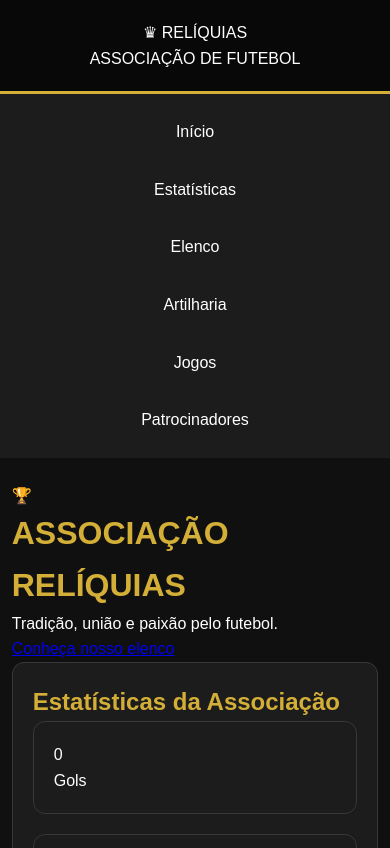
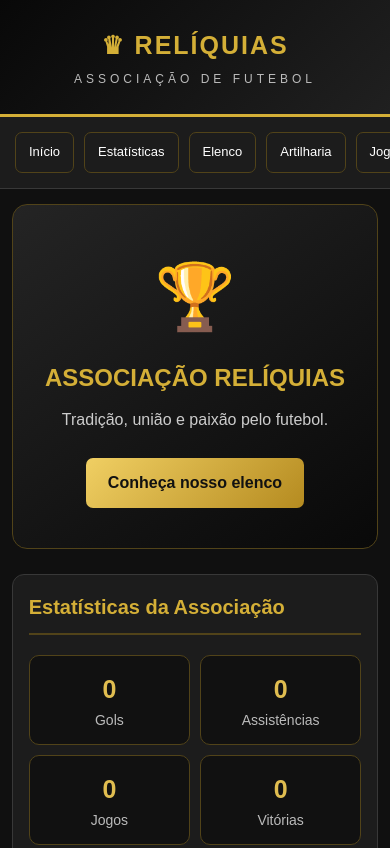
Before and after one commit to alexandrejr1969-dot/associacao-reliquias, a plain HTML site: page index.html in a window 390 px wide. Shown: the top 848 px of the page. Drawn offline with Linux system fonts and the light colour scheme.

Commit message:
Update style.css
Melhorando identidade visual do site.

```diff
--- a/style.css
+++ b/style.css
@@ -1,8 +1,17 @@
+
+/* =====================================
+   ASSOCIACAO RELIQUIAS
+   IDENTIDADE VISUAL OFICIAL
+===================================== */
 
 * {
   box-sizing: border-box;
   margin: 0;
   padding: 0;
+}
+
+html {
+  scroll-behavior: smooth;
 }
 
 body {
@@ -12,32 +21,49 @@ body {
   line-height: 1.6;
 }
 
+/* CABECALHO */
+
 header {
-  background: #080808;
-  padding: 20px;
+  background: linear-gradient(135deg, #080808, #202020);
+  padding: 25px 15px;
   text-align: center;
   border-bottom: 3px solid #d4af37;
 }
 
-header h1,
-h1, h2, h3 {
+.logo {
+  font-size: 30px;
+  font-weight: bold;
   color: #d4af37;
+  letter-spacing: 2px;
 }
+
+.sub {
+  color: #bbbbbb;
+  font-size: 12px;
+  letter-spacing: 4px;
+  margin-top: 5px;
+}
+
+/* MENU */
 
 nav {
   display: flex;
   justify-content: center;
   flex-wrap: wrap;
-  gap: 12px;
+  gap: 10px;
   padding: 15px;
   background: #1c1c1c;
+  border-bottom: 1px solid #383838;
 }
 
 nav a {
   color: #ffffff;
   text-decoration: none;
-  padding: 10px 14px;
-  border-radius: 6px;
+  padding: 9px 13px;
+  border: 1px solid #514319;
+  border-radius: 7px;
+  font-size: 13px;
+  transition: 0.3s;
 }
 
 nav a:hover {
@@ -45,59 +71,229 @@ nav a:hover {
   color: #111111;
 }
 
+/* CONTEUDO PRINCIPAL */
+
 main {
   width: 92%;
   max-width: 1100px;
   margin: 25px auto;
 }
 
-section, .card {
+/* PAGINA INICIAL */
+
+.hero {
+  text-align: center;
+  padding: 55px 20px;
+  background: linear-gradient(145deg, #242424, #090909);
+  border: 1px solid #514319;
+  border-radius: 15px;
+  margin-bottom: 25px;
+}
+
+.escudo {
+  font-size: 65px;
+  margin-bottom: 10px;
+}
+
+.hero h1 {
+  font-size: 32px;
+  color: #d4af37;
+  margin: 10px 0;
+}
+
+.hero p {
+  color: #cccccc;
+  margin-bottom: 10px;
+}
+
+/* BOTOES */
+
+.btn {
+  display: inline-block;
+  background: linear-gradient(135deg, #f0cf63, #b58b20);
+  color: #111111;
+  padding: 12px 22px;
+  border-radius: 7px;
+  text-decoration: none;
+  font-weight: bold;
+  margin-top: 15px;
+  transition: 0.3s;
+}
+
+.btn:hover {
+  background: #ffe58a;
+  transform: translateY(-2px);
+}
+
+/* SECOES */
+
+section {
   background: #1c1c1c;
-  padding: 20px;
-  margin-bottom: 20px;
+  padding: 22px;
+  margin-bottom: 22px;
   border: 1px solid #383838;
   border-radius: 12px;
 }
 
-button {
-  background: #d4af37;
-  color: #111111;
-  border: none;
-  padding: 12px 20px;
-  border-radius: 8px;
-  font-weight: bold;
-  cursor: pointer;
+h2 {
+  color: #d4af37;
+  border-bottom: 2px solid #514319;
+  padding-bottom: 10px;
+  margin-bottom: 20px;
+  font-size: 23px;
 }
 
-button:hover {
-  background: #f0cf63;
+/* GRADE DE CARDS */
+
+.grid {
+  display: grid;
+  grid-template-columns: repeat(2, 1fr);
+  gap: 14px;
 }
 
-input, select, textarea {
-  width: 100%;
-  padding: 12px;
+/* CARTOES */
+
+.card {
+  background: #111111;
+  border: 1px solid #514319;
+  border-radius: 10px;
+  padding: 18px;
+  text-align: center;
+  transition: 0.3s;
+}
+
+.card:hover {
+  border-color: #d4af37;
+}
+
+/* NUMEROS */
+
+.number {
+  font-size: 30px;
+  color: #e0bd50;
+  font-weight: bold;
+}
+
+.card p {
+  color: #bbbbbb;
+  font-size: 14px;
+}
+
+/* JOGADORES */
+
+.player {
+  background: #111111;
+  border: 1px solid #514319;
+  border-radius: 12px;
+  padding: 18px;
+  text-align: center;
+  transition: 0.3s;
+}
+
+.player:hover {
+  border-color: #d4af37;
+  transform: translateY(-3px);
+}
+
+.player .avatar {
+  font-size: 45px;
+  margin-bottom: 8px;
+}
+
+.player h3 {
+  color: #d4af37;
   margin: 8px 0;
-  border-radius: 6px;
-  border: 1px solid #777;
-  background: #292929;
-  color: white;
 }
+
+.player p {
+  color: #bbbbbb;
+  font-size: 13px;
+}
+
+/* TEXTO DAS SECOES */
+
+section > p {
+  color: #bbbbbb;
+  margin-top: 15px;
+  font-size: 13px;
+}
+
+/* RODAPE */
 
 footer {
   text-align: center;
-  padding: 25px;
+  padding: 28px 15px;
   background: #080808;
-  border-top: 2px solid #d4af37;
+  border-top: 3px solid #d4af37;
   color: #bbbbbb;
+  font-size: 13px;
 }
 
+footer strong {
+  color: #d4af37;
+  font-size: 17px;
+}
+
+/* CELULARES */
+
 @media (max-width: 600px) {
-  nav {
-    flex-direction: column;
-    text-align: center;
-  }
 
   main {
     width: 94%;
+    margin: 15px auto;
+  }
+
+  nav {
+    justify-content: flex-start;
+    flex-wrap: nowrap;
+    overflow-x: auto;
+  }
+
+  nav a {
+    white-space: nowrap;
+  }
+
+  .hero {
+    padding: 40px 15px;
+  }
+
+  .hero h1 {
+    font-size: 24px;
+  }
+
+  .logo {
+    font-size: 25px;
+  }
+
+  .grid {
+    grid-template-columns: repeat(2, 1fr);
+    gap: 10px;
+  }
+
+  section {
+    padding: 16px;
+  }
+
+  h2 {
+    font-size: 20px;
+  }
+
+  .card,
+  .player {
+    padding: 13px;
+  }
+
+  .number {
+    font-size: 25px;
   }
 }
+
+/* TELAS MUITO PEQUENAS */
+
+@media (max-width: 350px) {
+
+  .grid {
+    grid-template-columns: 1fr;
+  }
+
+}
```
